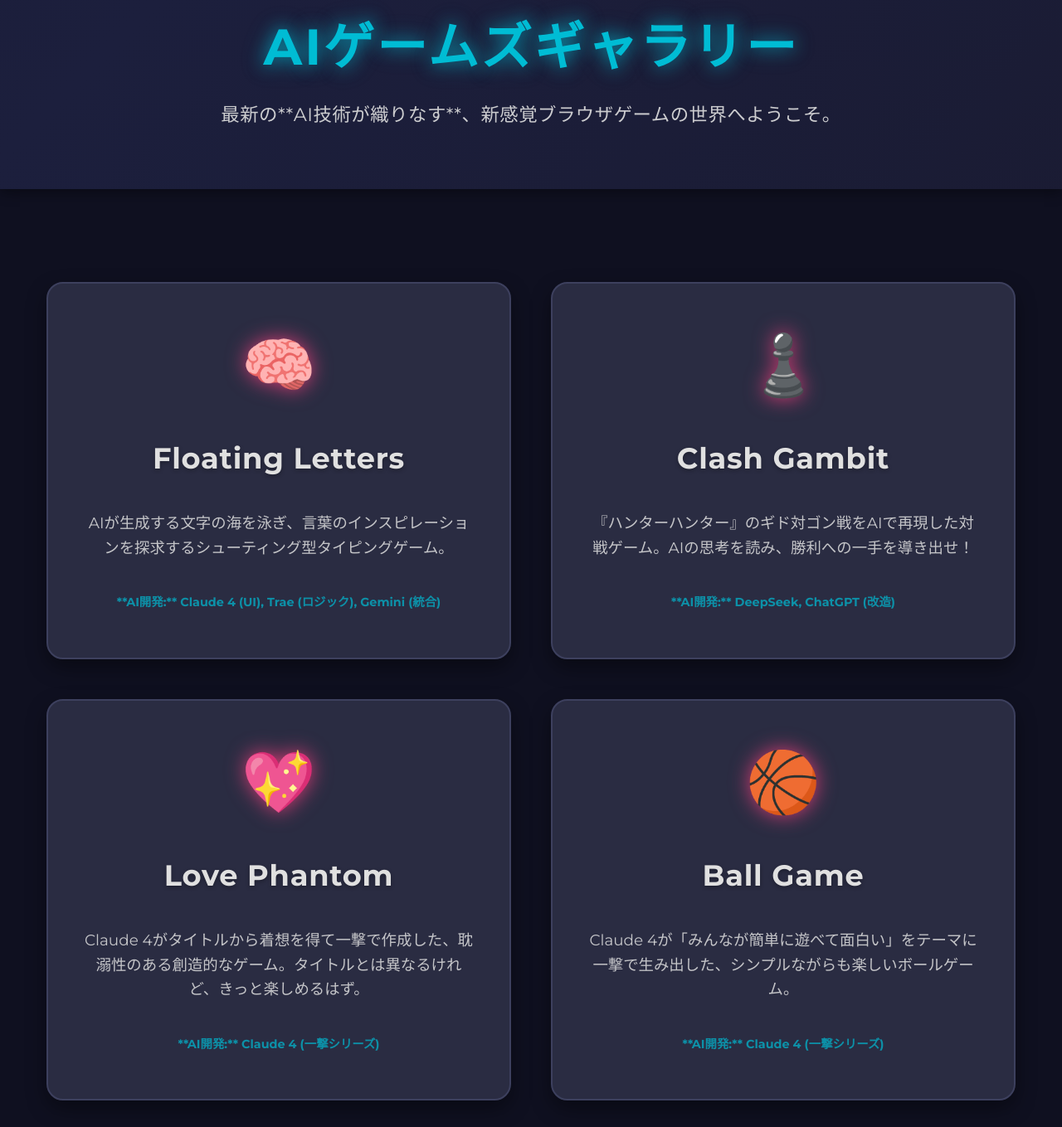
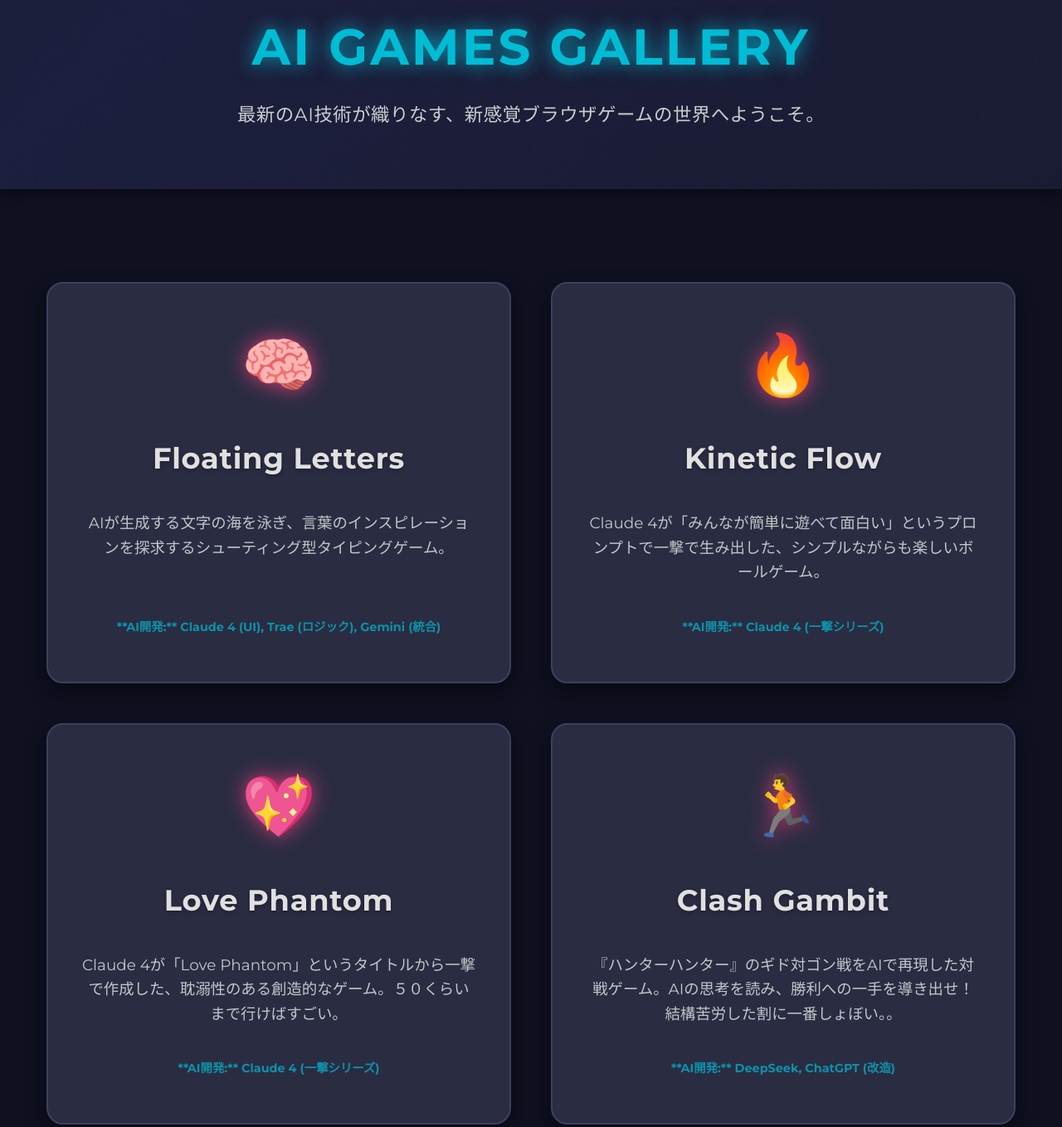
Before and after one commit to torusk/AIBrowserGames, a plain HTML site: page index.html in a window 1280 px wide. Shown: the part 40-1399 px from the top of the page at 83% size. Drawn offline with Linux system fonts and the light colour scheme.

Commit message:
タイトル変更、順番並び替え

```diff
--- a/index.html
+++ b/index.html
@@ -3,7 +3,7 @@
   <head>
     <meta charset="UTF-8" />
     <meta name="viewport" content="width=device-width, initial-scale=1.0" />
-    <title>AIゲームズギャラリー</title>
+    <title>AI GAMES GALLERY</title>
     <link rel="preconnect" href="https://fonts.googleapis.com" />
     <link rel="preconnect" href="https://fonts.gstatic.com" crossorigin />
     <link
@@ -15,10 +15,8 @@
   <body>
     <header>
       <div class="header-content">
-        <h1>AIゲームズギャラリー</h1>
-        <p>
-          最新の**AI技術が織りなす**、新感覚ブラウザゲームの世界へようこそ。
-        </p>
+        <h1>AI GAMES GALLERY</h1>
+        <p>最新のAI技術が織りなす、新感覚ブラウザゲームの世界へようこそ。</p>
       </div>
     </header>
 
@@ -42,18 +40,19 @@
       </a>
 
       <a
-        href="leave-koma.html"
+        href="ballgame.html"
         target="_blank"
         rel="noopener noreferrer"
         class="game-card"
       >
         <div class="card-content">
-          <div class="card-icon">♟️</div>
-          <h2 class="game-title">Clash Gambit</h2>
+          <div class="card-icon">🔥</div>
+          <h2 class="game-title">Kinetic Flow</h2>
           <p class="game-description">
-            『ハンターハンター』のギド対ゴン戦をAIで再現した対戦ゲーム。AIの思考を読み、勝利への一手を導き出せ！
+            Claude
+            4が「みんなが簡単に遊べて面白い」というプロンプトで一撃で生み出した、シンプルながらも楽しいボールゲーム。
           </p>
-          <p class="game-dev-info">**AI開発:** DeepSeek, ChatGPT (改造)</p>
+          <p class="game-dev-info">**AI開発:** Claude 4 (一撃シリーズ)</p>
         </div>
       </a>
 
@@ -67,27 +66,25 @@
           <div class="card-icon">💖</div>
           <h2 class="game-title">Love Phantom</h2>
           <p class="game-description">
-            Claude
-            4がタイトルから着想を得て一撃で作成した、耽溺性のある創造的なゲーム。タイトルとは異なるけれど、きっと楽しめるはず。
+            Claude 4が「Love
+            Phantom」というタイトルから一撃で作成した、耽溺性のある創造的なゲーム。５０くらいまで行けばすごい。
           </p>
           <p class="game-dev-info">**AI開発:** Claude 4 (一撃シリーズ)</p>
         </div>
       </a>
-
       <a
-        href="ballgame.html"
+        href="leave-koma.html"
         target="_blank"
         rel="noopener noreferrer"
         class="game-card"
       >
         <div class="card-content">
-          <div class="card-icon">🏀</div>
-          <h2 class="game-title">Ball Game</h2>
+          <div class="card-icon">🏃</div>
+          <h2 class="game-title">Clash Gambit</h2>
           <p class="game-description">
-            Claude
-            4が「みんなが簡単に遊べて面白い」をテーマに一撃で生み出した、シンプルながらも楽しいボールゲーム。
+            『ハンターハンター』のギド対ゴン戦をAIで再現した対戦ゲーム。AIの思考を読み、勝利への一手を導き出せ！結構苦労した割に一番しょぼい。。
           </p>
-          <p class="game-dev-info">**AI開発:** Claude 4 (一撃シリーズ)</p>
+          <p class="game-dev-info">**AI開発:** DeepSeek, ChatGPT (改造)</p>
         </div>
       </a>
     </main>
```
